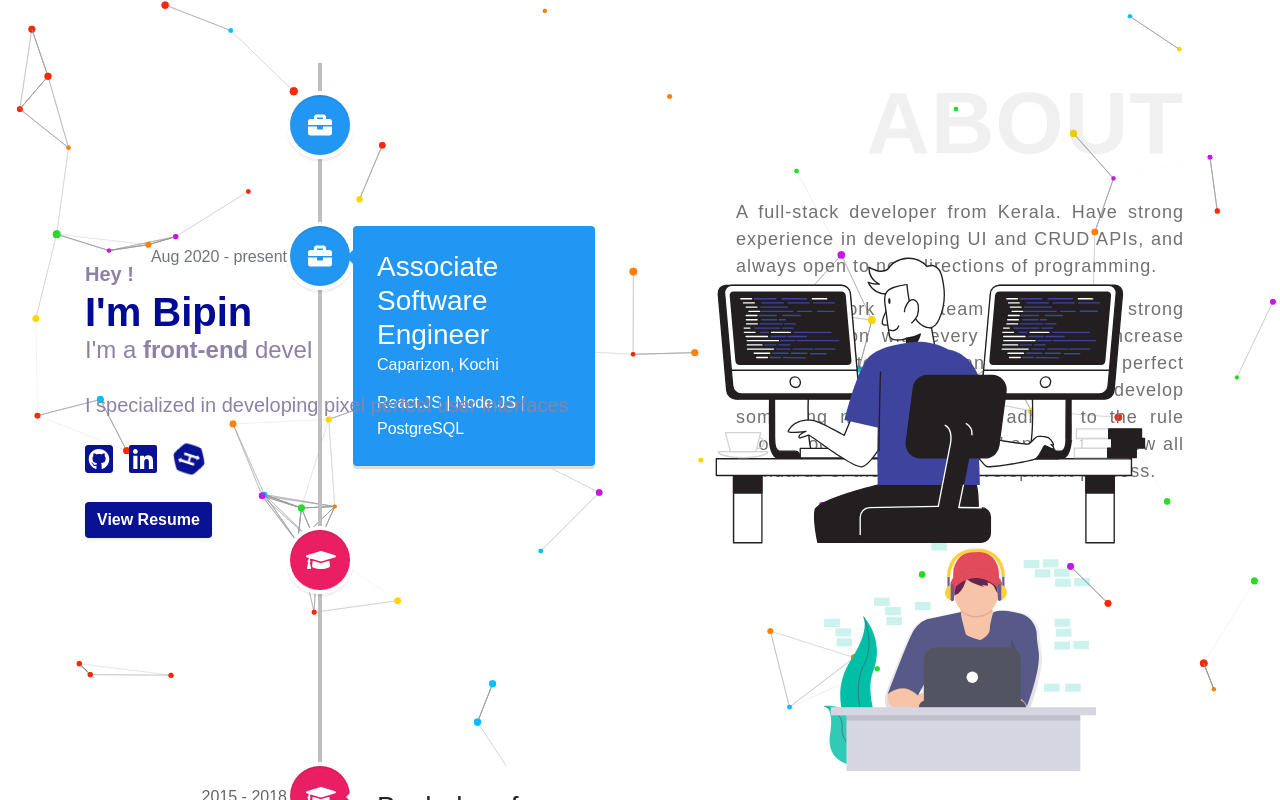
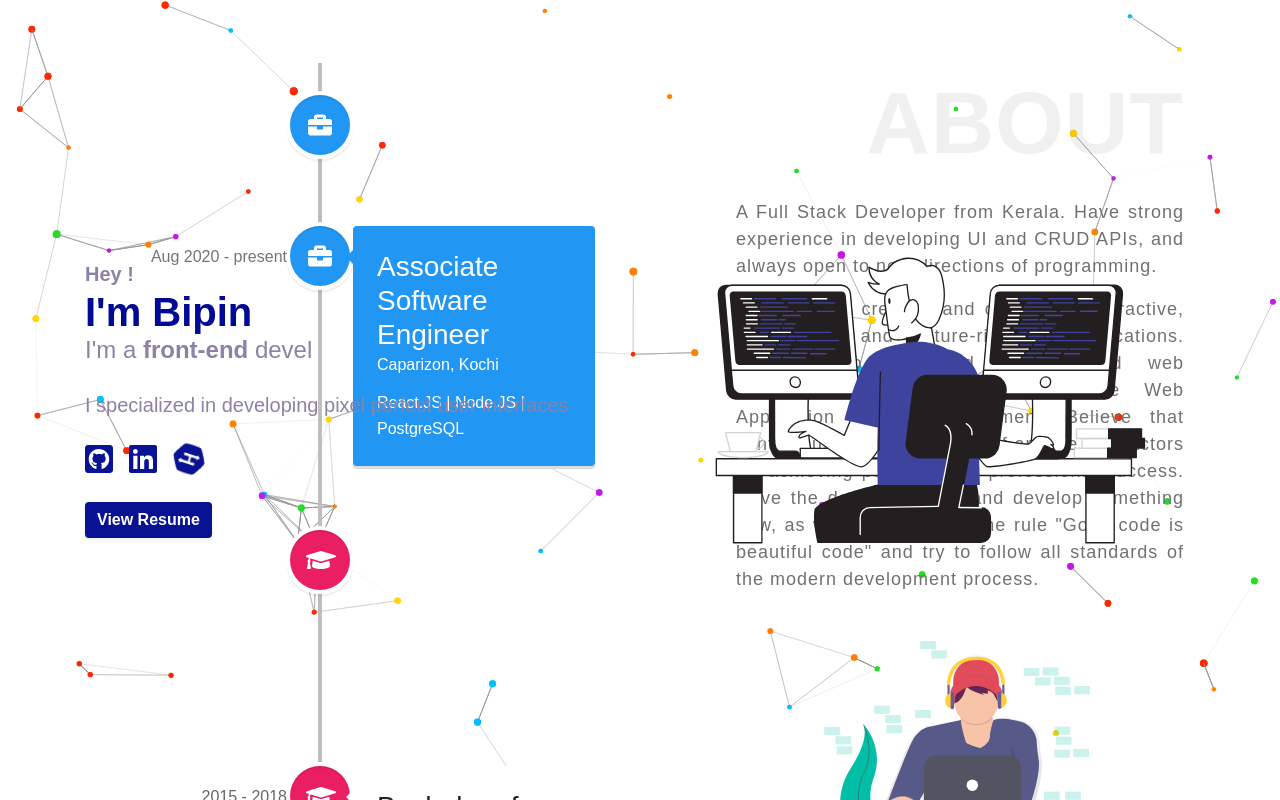
Before and after one commit to bipinmv/react-portfolio, a React (Create React App) app: page / in a window 1280 px wide. Shown: the top 800 px of the page. Built offline with nearby package versions, Linux system fonts and the light colour scheme; a web font is replaced by a local one.

Commit message:
updated resume

```diff
--- a/src/components/About.js
+++ b/src/components/About.js
@@ -13,12 +13,16 @@ const About = () => {
                     <div className="px-lg-5 about-text text-justify">
                         <p className="about-me-block">About</p>
                         <p>
-                            A full-stack developer from Kerala.
+                            A Full Stack Developer from Kerala.
                             Have strong experience in developing UI and CRUD APIs, and always open to new directions of programming.
                         </p>
                         <p>
-                            Prefer to work in a team and to have strong communication with every member, to increase my own and team skills and produce the perfect product.
-                            Have the desire to learn and develop something new, as well as adhere to the rule "Good code is beautiful code" and try to follow all standards of the modern development process.
+                            Dedicated to creating and optimizing
+                            interactive, user-friendly and feature-rich web applications. Exposure to Front-end & Back-end web
+                            development, UI/UX and Progressive Web Application (PWA) development. Believe that continuous
+                            learning and belief are the key factors for achieving personal and professional success.
+                            Have the desire to learn and develop something new, as well as adhere to the rule
+                            "Good code is beautiful code" and try to follow all standards of the modern development process.
                         </p>
                     </div>
                     <div className="text-center mt-5">
```
Also changed, not shown: 1 other file (tests, documents, lock files or other folders).
